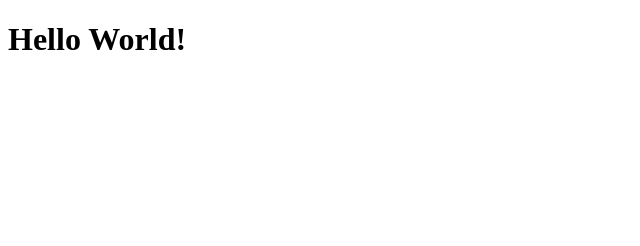
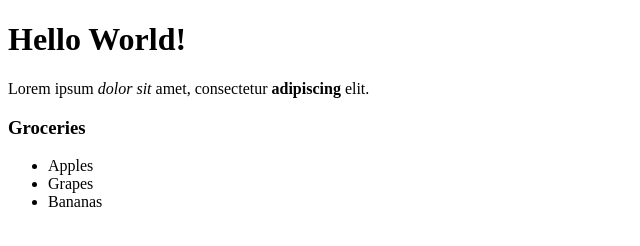
Before and after one commit to claudiablue/git_test, a plain HTML site: page index.html in a window 1280 px wide. Shown: the whole page, without its empty margins (0-640 px from the left). Drawn offline with Linux system fonts and the light colour scheme.

Commit message:
Additional lists and styling

```diff
--- a/index.html
+++ b/index.html
@@ -8,5 +8,13 @@
 </head>
 <body>
     <h1>Hello World!</h1>
+    <!-- I am an html comment -->
+    <p>Lorem ipsum <em>dolor sit</em> amet, consectetur <strong>adipiscing</strong> elit.</p>
+    <h3>Groceries</h3>
+    <ul>
+        <li>Apples</li>
+        <li>Grapes</li>
+        <li>Bananas</li>
+    </ul>
 </body>
 </html>
```
